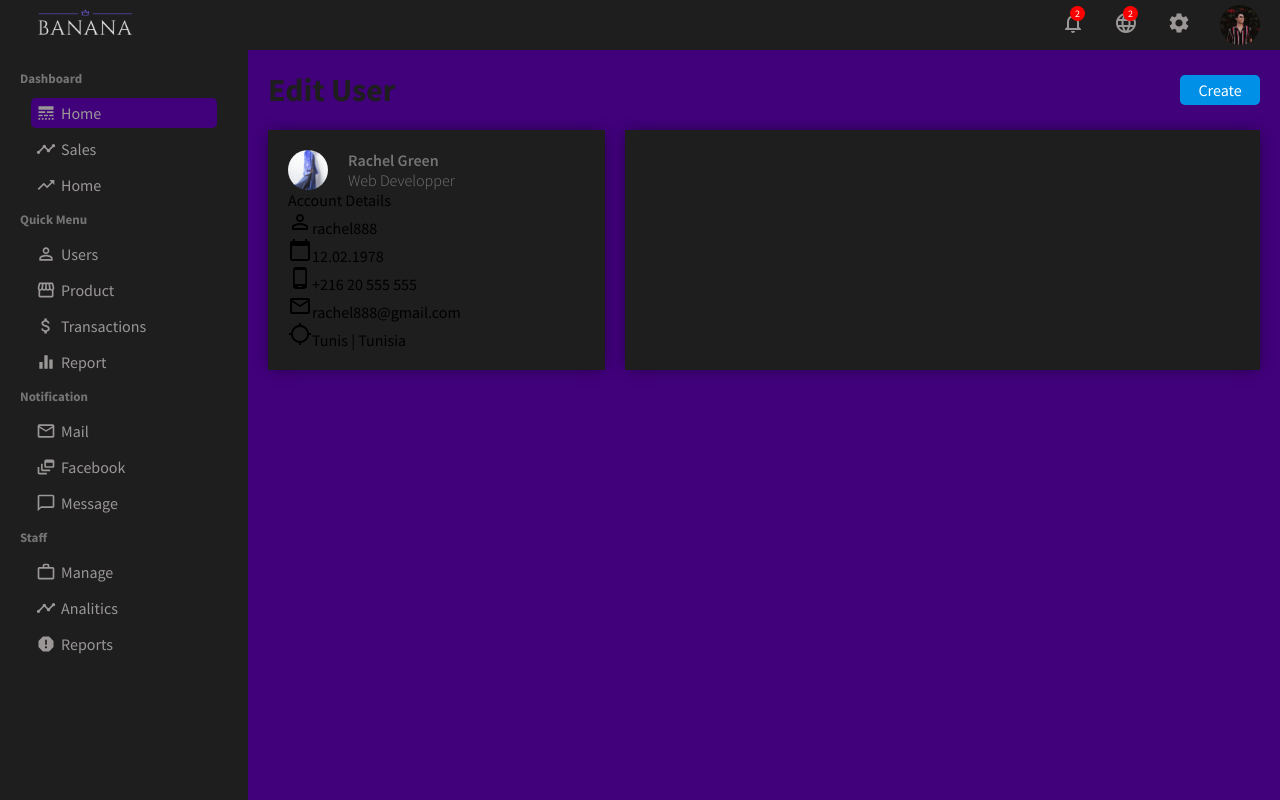
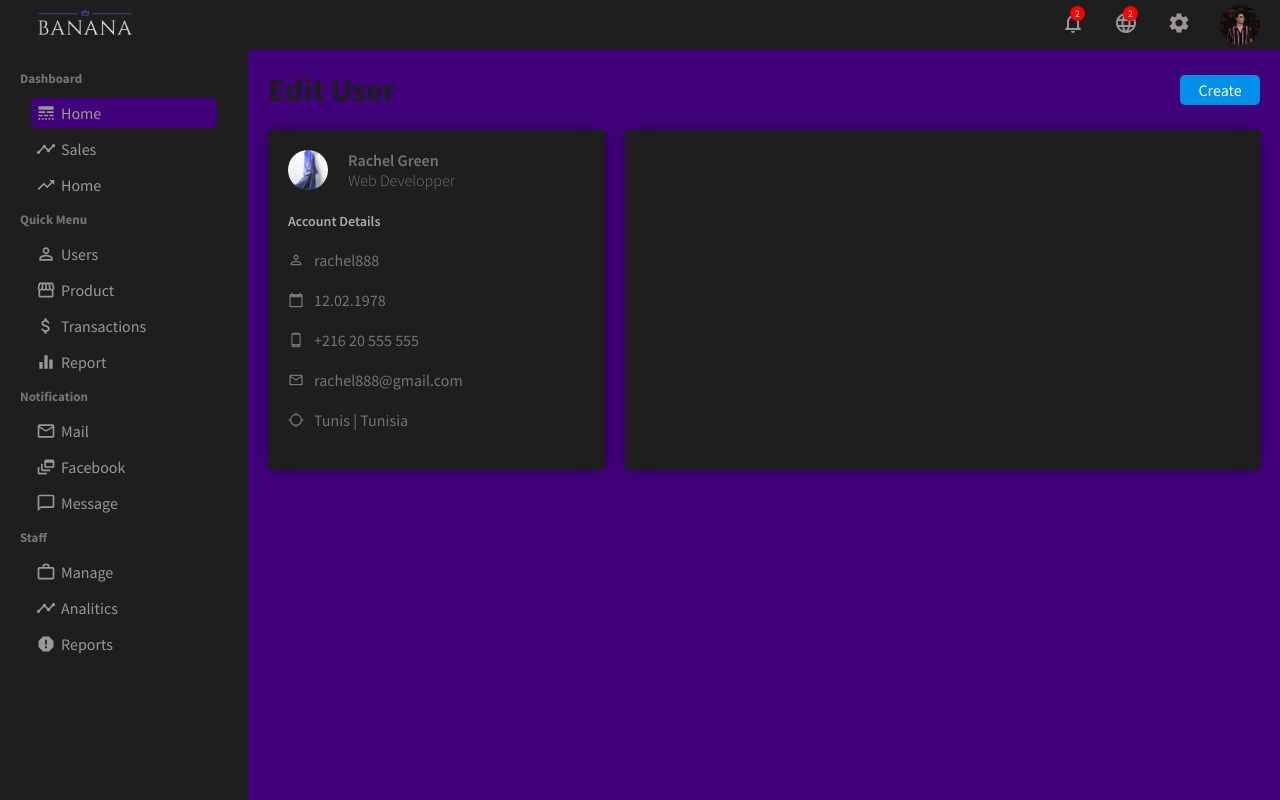
Before and after one commit to malekaridhi/ecommerceMern, a React (Create React App) app in the folder admin/: page /users/1 in a window 1280 px wide. Built offline with nearby package versions, Linux system fonts and the light colour scheme.

Commit message:
user edit page

```diff
--- a/admin/src/pages/user/user.css
+++ b/admin/src/pages/user/user.css
@@ -1,15 +1,15 @@
-.user{
+.user {
   flex: 4;
   padding: 20px;
-    background-color:  rgb(64, 1, 122);
+  background-color: rgb(64, 1, 122);
 }
-.userTitleContainer{
+.userTitleContainer {
   display: flex;
   align-items: center;
   justify-content: space-between;
 }
 
-.userAddButton{
+.userAddButton {
   width: 80px;
   border: none;
   padding: 5px;
@@ -19,22 +19,21 @@
   font-size: 16px;
   color: white;
 }
-.userTitle{
+.userTitle {
   color: #1e1e1e;
 }
-.userContainer{
+.userContainer {
   display: flex;
   margin-top: 20px;
 }
-.userShow{
+.userShow {
   flex: 1;
   padding: 20px;
   background-color: #1e1e1e;
   -webkit-box-shadow: 0px 0px 50px 50px rgba(0, 0, 0, 0.75);
   box-shadow: 0px 0px 15px -5px rgba(0, 0, 0, 0.75);
-
 }
-.userUpdate{
+.userUpdate {
   flex: 2;
   padding: 20px;
   background-color: #1e1e1e;
@@ -42,12 +41,12 @@
   box-shadow: 0px 0px 15px -5px rgba(0, 0, 0, 0.75);
   margin-left: 20px;
 }
-.userShowTop{
+.userShowTop {
   display: flex;
   align-items: center;
   color: rgb(117, 116, 116);
 }
-.userShowImg{
+.userShowImg {
   /* width: 40px;
     height: 40px;
     border-radius: 50%;
@@ -57,27 +56,31 @@
   display: flex;
   flex-direction: column;
   margin-left: 20px;
-
 }
 .userShowUsername {
   font-weight: 600;
 }
 
-  .userShowUserTitle{
+.userShowUserTitle {
   font-weight: 300;
 }
-  .userShowBottom{
-
+.userShowBottom {
+  margin-top: 20px;
 }
-  .userShowTitle{
-
+.userShowTitle {
+  font-size: 14px;
+  font-weight: 600;
+  color: rgb(175, 170, 170);
 }
-  .userShowInfo{
-
+.userShowInfo {
+  display: flex;
+  align-items: center;
+  margin: 20px 0px;
+  color: rgb(117, 116, 116);
 }
-  .userShowIcon{
-
+.userShowIcon {
+    font-size: 16px !important;
 }
-  .userShowInfoTitle{
-
+.userShowInfoTitle {
+    margin-left: 10px;
 }
```
Lines whose indentation alone changed are shown as unchanged.
